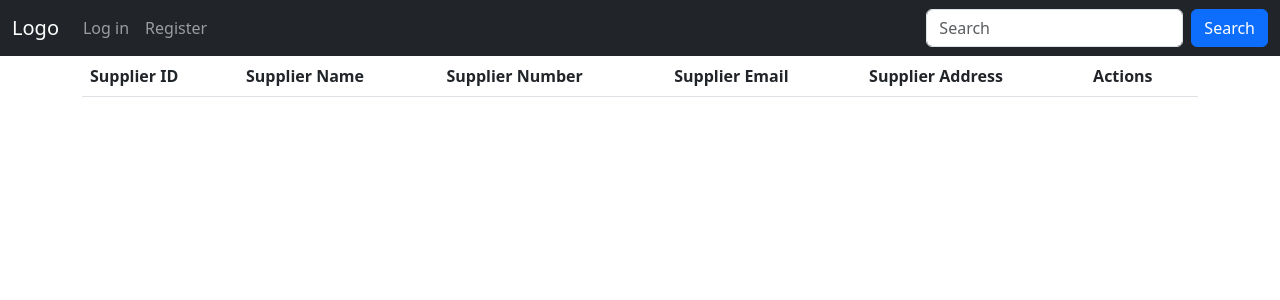
After one commit to Carepred009/ApplianceInventory, a Django app: page /supplier_list/ in a window 1280 px wide. The commit adds this page. Shown: the top 300 px of the page. Run offline with Django 5.2, Linux system fonts and the light colour scheme; data that the repository does not hold is empty.

Commit message:
Add Update and Delete on Supplier in the supplier Table

```diff
--- a/InventoryProject/InventoryApp/templates/base.html
+++ b/InventoryProject/InventoryApp/templates/base.html
@@ -65,6 +65,15 @@
               </ul>
           </li>
 
+           <li class="nav-item dropdown">
+              <a class="nav-link dropdown-toggle" href="#" role="button" data-bs-toggle="dropdown">Customers and Suppliers</a>
+              <ul class="dropdown-menu">
+                  <li><a class="dropdown-item" href="{% url 'customer_list' %}">List of Customers</a></li>
+                   <li><a class="dropdown-item" href="{% url 'supplier_list' %}">List of Suppliers</a></li>
+
+              </ul>
+          </li>
+
           {%else%}
 
         <li class="nav-item">
--- /dev/null
+++ b/InventoryProject/InventoryApp/templates/suppliers_list.html
@@ -0,0 +1,34 @@
+{%extends 'base.html'%}
+{%block content%}
+<div class="container">
+
+    <table CLASS="table table-stripped">
+        <thead>
+            <tr>
+                <th>Supplier ID</th>
+                  <th>Supplier Name</th>
+                  <th>Supplier Number</th>
+                  <th>Supplier Email</th>
+                  <th>Supplier Address</th>
+                    <th>Actions</th>
+            </tr>
+        </thead>
+        <tbody>
+        {%for supplier in suppliers%}
+            <tr>
+                <td> {{supplier.supplier_id}}</td>
+                  <td>{{supplier.supplier_name}}</td>
+                  <td>{{supplier.number}}</td>
+                <td>{{supplier.email}}</td>
+                  <td>{{supplier.address}}</td>
+                    <td> <a class="btn btn-primary" href="{%  url 'update_supplier' supplier.pk %}">Update Supplier</a></td>
+                    <td> <a class="btn btn-danger" href="{%  url 'delete_supplier' supplier.pk %}">Delete Supplier</a></td>
+
+            </tr>
+          {%endfor%}
+        </tbody>
+
+    </table>
+</div>
+
+{%endblock%}
--- a/InventoryProject/InventoryApp/urls.py
+++ b/InventoryProject/InventoryApp/urls.py
@@ -4,7 +4,7 @@ from django.urls import path
 
 from .views import (BaseView, CustomerView, CategoryView, SupplierView, ProductView, StocksView, SearchResultView,
                     OrderAccept, OrderDisplay, SpecifiedProductView, CheckOutView,
-                    CheckoutDisplayView, IncomingStocksView, SalesChartView
+                    CheckoutDisplayView, IncomingStocksView, SalesChartView, CustomerListView, SupplierListView, SupplierUpdateView, SupplierDeleteView
                     )  # SelectProductView, UpdateProductView   StockArrivalView #StockArrivalView
 
 
@@ -16,9 +16,20 @@ urlpatterns = [
     path('stocks/',StocksView.as_view(), name="stocks"),
 
     path('product/',ProductView.as_view(), name="product"),
+
+
     path('supplier/', SupplierView.as_view(), name="supplier"),
+    path('supplier_list/', SupplierListView.as_view(), name="supplier_list"),
+    path('update_supplier/<int:pk>/',SupplierUpdateView.as_view(), name="update_supplier"),
+    path('delete_supplier/<int:pk>/',SupplierDeleteView.as_view(), name="delete_supplier"),
+
     path('category/', CategoryView.as_view(), name="category"),
+
+    path('customer_list/',CustomerListView.as_view(), name="customer_list"),
     path('customer/', CustomerView.as_view(), name="customer"),
+
+
+
 
     path('logout/', auth_views.LogoutView.as_view(), name="logout"),
 
--- a/InventoryProject/InventoryApp/views.py
+++ b/InventoryProject/InventoryApp/views.py
@@ -5,7 +5,7 @@ from django.contrib import messages
 from django.urls import reverse_lazy, reverse
 from .models import Customer, Category, Supplier, Product, Stocks, Order, Checkout, IncomingStocks
 from .forms import CustomerForm, CategoryForm, SupplierForm, ProductForm, OrderForm  #StockArrivalForm #ProductUpdateForm,
-from django.views.generic import TemplateView, CreateView, ListView, DetailView, UpdateView, FormView
+from django.views.generic import TemplateView, CreateView, ListView, DetailView, UpdateView, FormView, DeleteView
 from django.db.models import Sum, F, Q
 
 # Create your views here.
@@ -38,7 +38,7 @@ class CheckoutDisplayView(ListView):
     model = Checkout
     template_name = 'display_checkout.html'
     context_object_name = 'checkouts'
-
+    paginate_by = 10
 
 class CheckOutView(DetailView):
     model = Order
@@ -202,9 +202,41 @@ class SupplierView(CreateView):
 
     def form_invalid(self,form):
         messages.error(self.request,'Error on Adding! Check inputs!')
-        return super().form_invalide(form)
+        return super().form_invalid(form)
+
+class SupplierListView(ListView):
+    model = Supplier
+    template_name = 'suppliers_list.html'
+    context_object_name = 'suppliers'
 
 
+class SupplierUpdateView(UpdateView):
+    model = Supplier
+    template_name = 'update_supplier.html'
+    form_class = SupplierForm
+    success_url = reverse_lazy('supplier_list')
+
+
+    def form_valid(self, form):
+        messages.success(self.request,"Update Successfully!")
+        return  super().form_valid(form)
+
+    def form_invalid(self, form):
+        messages.error(self.request,'Error on updating!')
+        return super().form_invalid(form)
+
+class SupplierDeleteView(DeleteView):
+    model = Supplier
+    template_name = 'delete_supplier.html'
+    success_url = reverse_lazy('supplier_list')
+
+    def form_valid(self, form):
+        messages.success(self.request,"Deleted Successfully!")
+        return  super().form_valid(form)
+
+    def form_invalid(self, form):
+        messages.error(self.request,"Error on Delete!")
+        return super().form_invalid(form)
 
 class CategoryView(CreateView):
     model = Category
@@ -238,5 +270,12 @@ class CustomerView(CreateView):
         return super().form_invalid(form)
 
 
+
+class CustomerListView(ListView):
+    model = Customer
+    template_name = 'customers_list.html'
+    context_object_name = 'customers'
+    paginate_by = 10
+
 class BaseView(TemplateView):
     template_name = "base.html"
```
Also changed, not shown: InventoryProject/InventoryApp/templates/customers_list.html (added, +22 -0 lines), InventoryProject/InventoryApp/templates/delete_supplier.html (added, +18 -0 lines), InventoryProject/InventoryApp/templates/display_checkout.html (+12 -0 lines), InventoryProject/InventoryApp/templates/update_customer_profile.html (added, +10 -0 lines), InventoryProject/InventoryApp/templates/update_supplier.html (added, +13 -0 lines).
